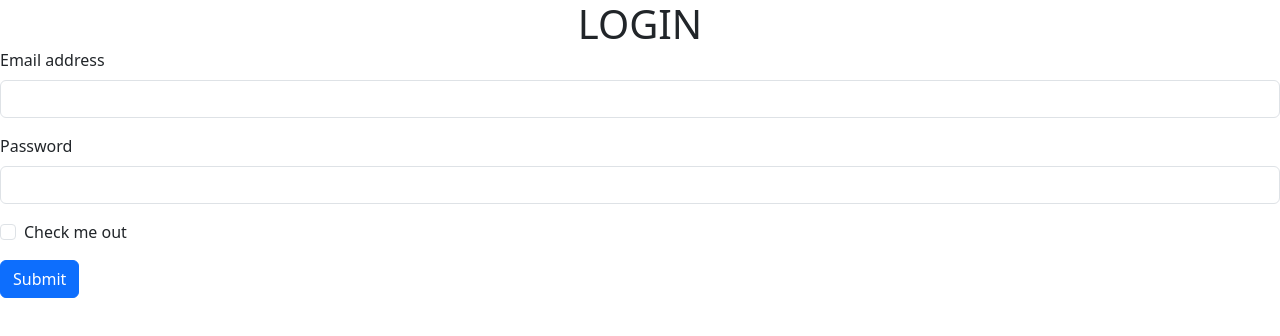
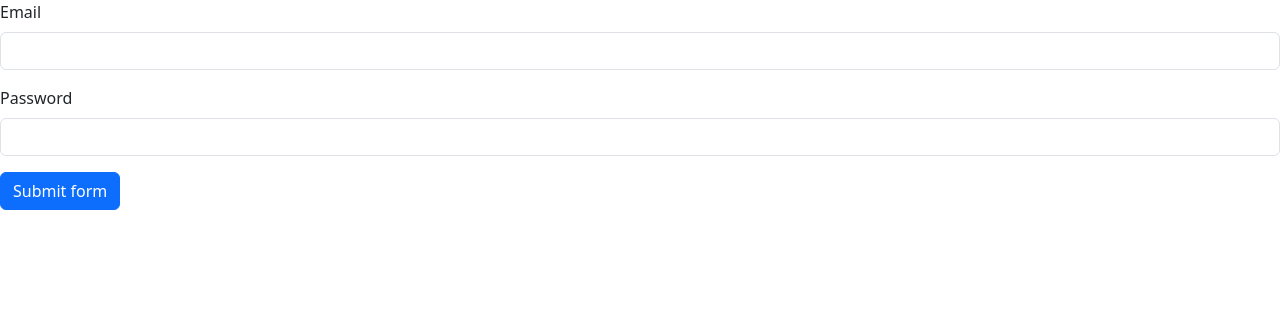
Before and after one commit to GideonLeonardo/Story-App, a website built with webpack: page src/views/auth/login.html in a window 1280 px wide. Built offline with nearby package versions, Linux system fonts and the light colour scheme.

Commit message:
Pembaruan Kode

```diff
--- a/src/js/config/config.js
+++ b/src/js/config/config.js
@@ -1,5 +1,5 @@
 const Config = {
-  BASE_URL: 'https://story-app.dicoding.dev/v1',
+  BASE_URL: 'https://story-api.dicoding.dev/v1',
   USER_TOKEN_KEY: 'token',
 };
 
--- a/src/js/network/auth.js
+++ b/src/js/network/auth.js
@@ -1,5 +1,5 @@
 import axios from 'axios';
-import Config from '../config/config';
+import ApiEndpoint from '../config/api-endpoint';
 
 const Auth = {
   async register({ name, email, password }) {
--- a/src/js/pages/auth/login.js
+++ b/src/js/pages/auth/login.js
@@ -36,7 +36,7 @@ const Login = {
           email: formData.email,
           password: formData.password,
         });
-        Utils.setUserToken(Config.USER_TOKEN_KEY, response.data.results.token);
+        Utils.setUserToken(Config.USER_TOKEN_KEY, response.data.loginResult.token);
         window.alert('Signed user in detected');
         this._goToDashboardPage();
       } catch (error) {
@@ -46,8 +46,8 @@ const Login = {
   },
 
   _getFormData() {
-    const email = document.querySelector('#validationCustomRecordEmail');
-    const password = document.querySelector('#validationCustomPassword');
+    const email = document.querySelector('#email');
+    const password = document.querySelector('#password');
 
     return {
       email: email.value,
--- a/src/views/auth/login.html
+++ b/src/views/auth/login.html
@@ -6,35 +6,19 @@
     <title><%= htmlWebpackPlugin.options.title %> | Story App</title>
   </head>
   <body>
-    <form class="row g-3 needs-validation" novalidate>
-      <div class="global-container">
-        <div class="card-login-form">
-          <div class="card-body">
-            <h1 class="card-title text-center">LOGIN</h1>
-          </div>
-          <div class="card-text">
-            <form>
-              <div class="mb-3">
-                <label for="exampleInputEmail1" class="form-label">Email address</label>
-                <input
-                  type="email"
-                  class="form-control"
-                  id="exampleInputEmail1"
-                  aria-describedby="emailHelp"
-                />
-              </div>
-              <div class="mb-3">
-                <label for="exampleInputPassword1" class="form-label">Password</label>
-                <input type="password" class="form-control" id="exampleInputPassword1" />
-              </div>
-              <div class="mb-3 form-check">
-                <input type="checkbox" class="form-check-input" id="exampleCheck1" />
-                <label class="form-check-label" for="exampleCheck1">Check me out</label>
-              </div>
-              <button type="submit" class="btn btn-primary">Submit</button>
-            </form>
-          </div>
-        </div>
+    <form id="loginForm" class="row g-3 needs-validation" novalidate>
+      <div class="col-12">
+        <label for="email" class="form-label">Email</label>
+        <input type="email" class="form-control" id="email" required />
+        <div class="invalid-feedback">Email wajib diisi</div>
+      </div>
+      <div class="col-12">
+        <label for="password" class="form-label">Password</label>
+        <input type="password" class="form-control" id="password" required />
+        <div class="invalid-feedback">Password wajib diisi</div>
+      </div>
+      <div class="col-12">
+        <button class="btn btn-primary" type="submit">Submit form</button>
       </div>
     </form>
   </body>
```
